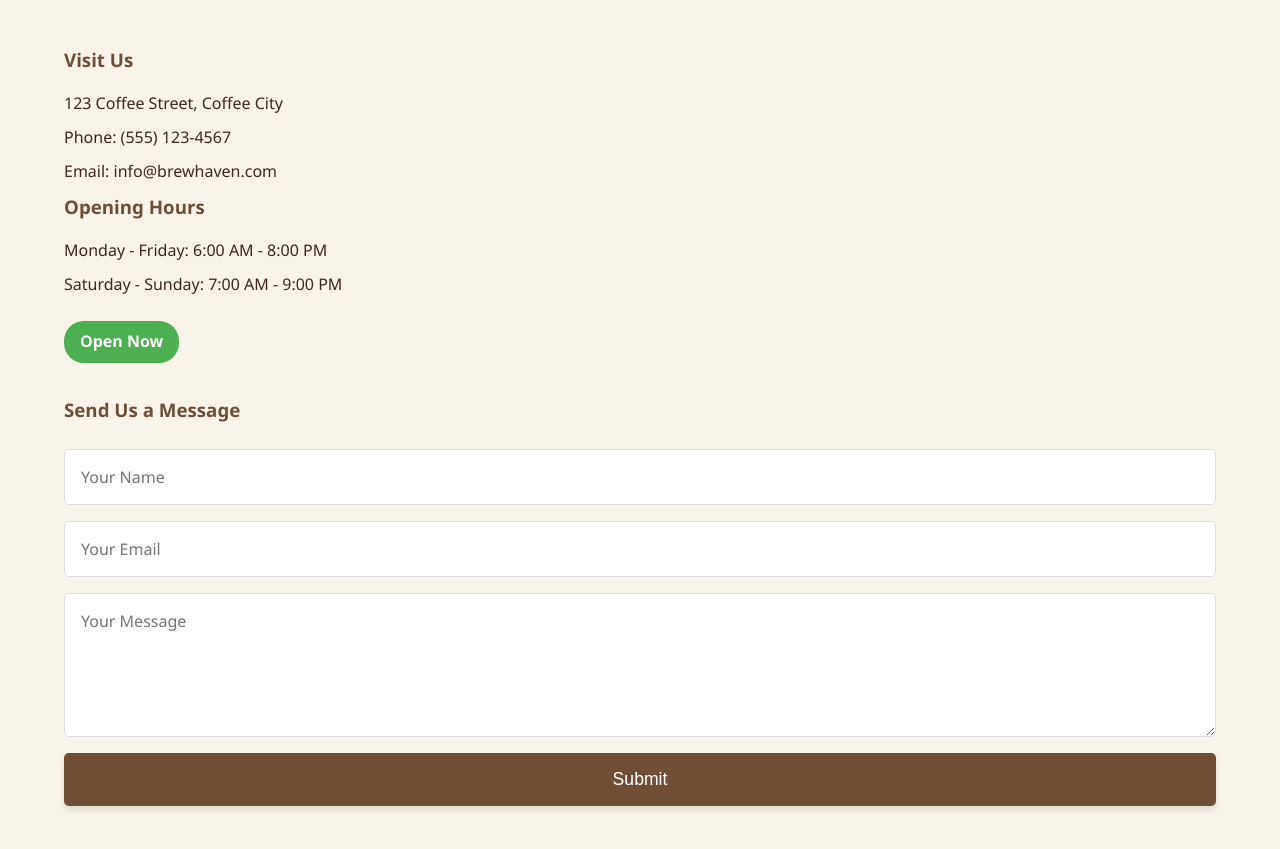
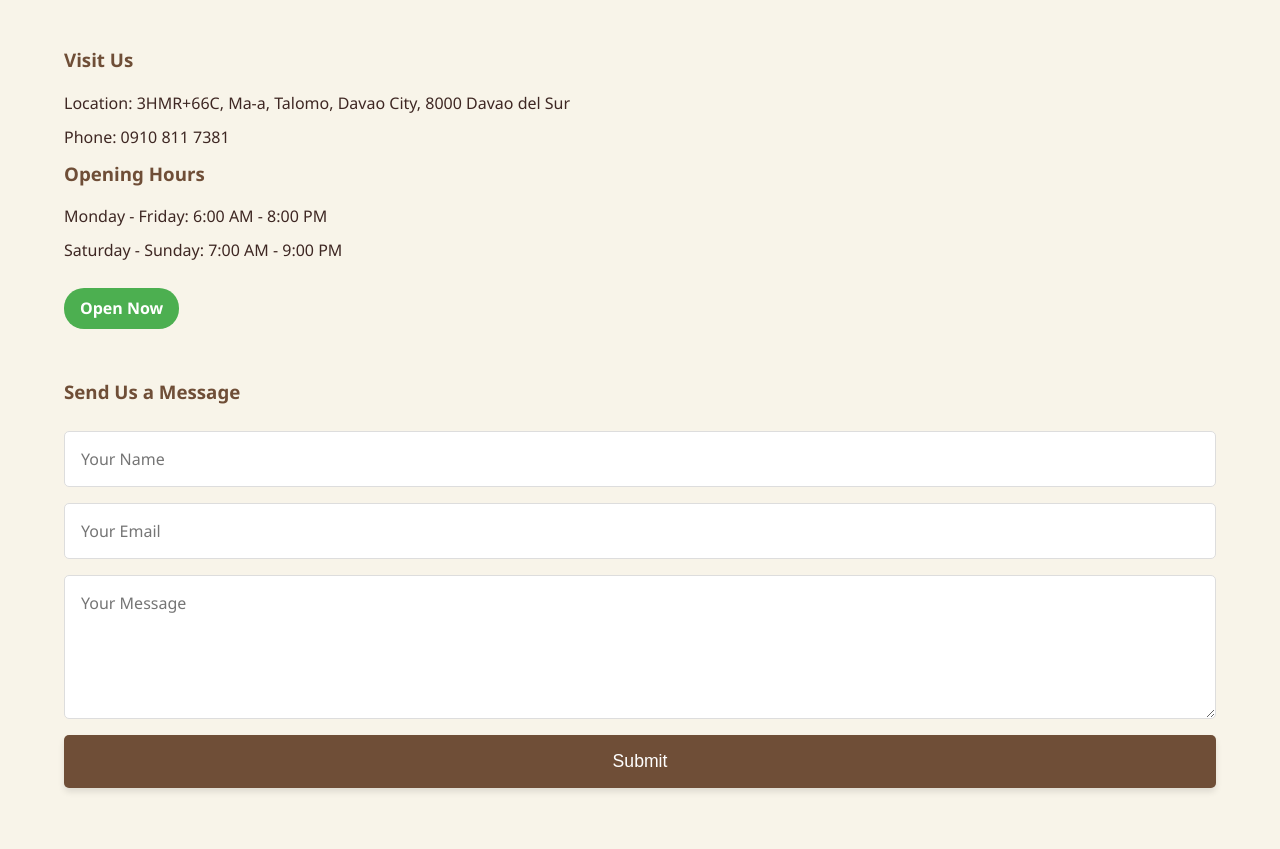
Before and after one commit to SamNatad/Coffee, a plain HTML site: page index.html in a window 1280 px wide. Shown: the part 4952-5801 px from the top of the page. Drawn offline with Linux system fonts and the light colour scheme.

Commit message:
Update website

```diff
--- a/index.html
+++ b/index.html
@@ -196,9 +196,8 @@
         <div class="contact-content">
             <div class="contact-info">
                 <h3>Visit Us</h3>
-                <p>123 Coffee Street, Coffee City</p>
-                <p>Phone: (555) 123-4567</p>
-                <p>Email: info@brewhaven.com</p>
+                <p>Location: 3HMR+66C, Ma-a, Talomo, Davao City, 8000 Davao del Sur</p>
+                <p>Phone: 0910 811 7381</p>
                 <h3>Opening Hours</h3>
                 <p>Monday - Friday: 6:00 AM - 8:00 PM</p>
                 <p>Saturday - Sunday: 7:00 AM - 9:00 PM</p>
```
